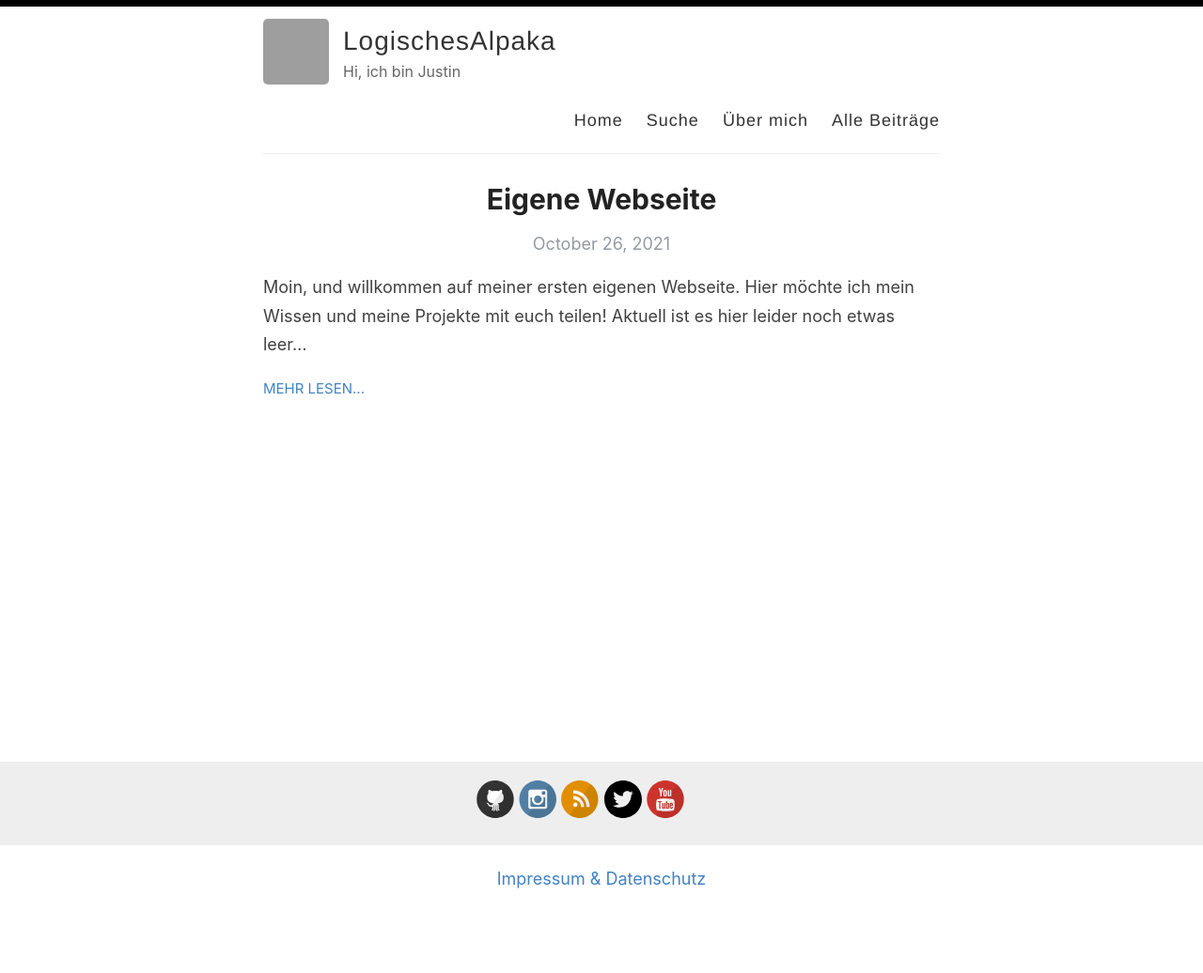
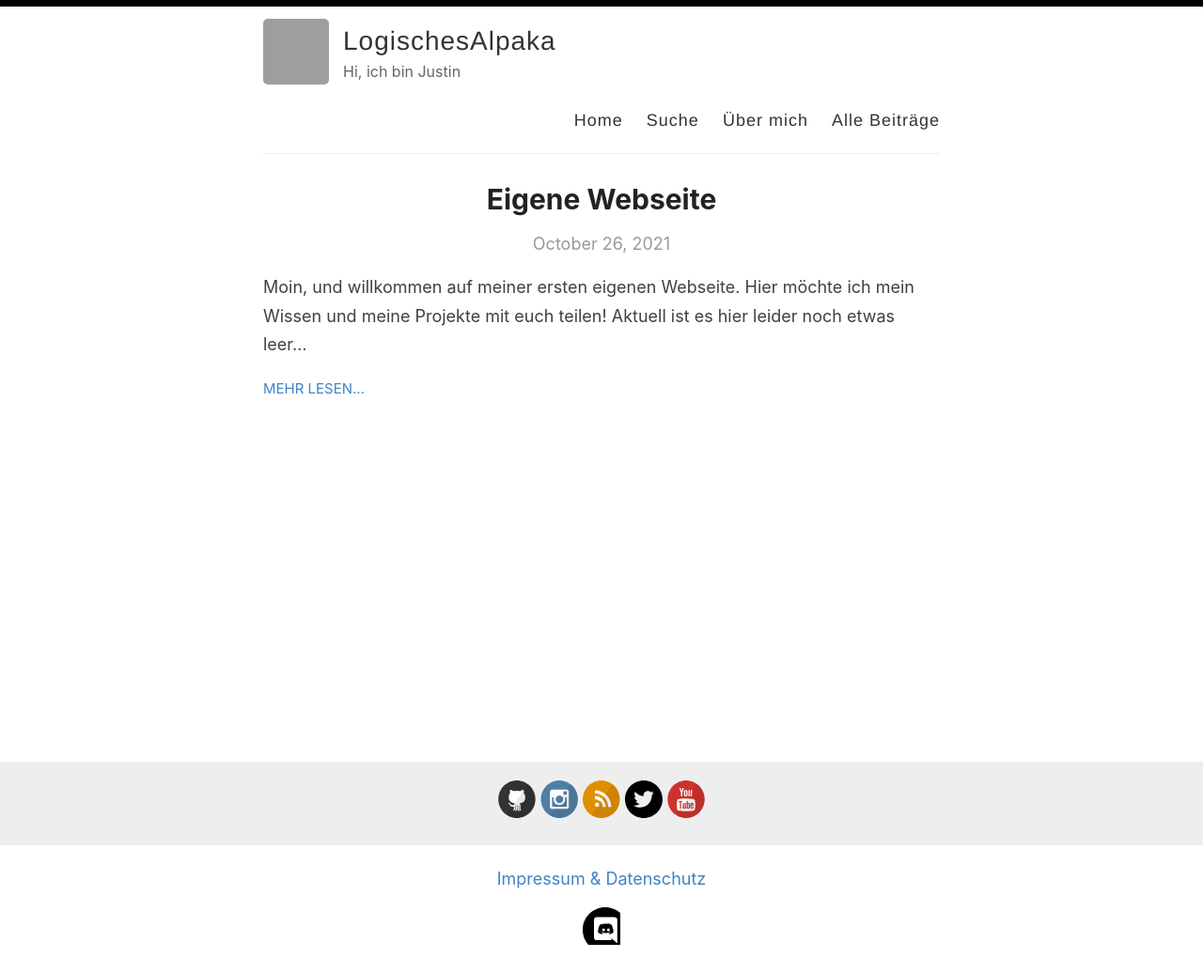
Before and after one commit to LogischesAlpaka/logischesalpaka.github.io, a Jekyll site: the page built from index.html, in a window 1280 px wide. Shown: the whole page at 94% size. Built offline with Jekyll 4.4.1, drawn with Linux system fonts in a browser that asks for light colours; the list of posts is cut into pages by our own code; before the commit the page ends 971 px from its top, so only the background shows below that; grey boxes are pictures that could not be loaded.

Commit message:
Icon Update

```diff
--- a/_includes/svg-icons.html
+++ b/_includes/svg-icons.html
@@ -12,4 +12,3 @@
 {% if site.footer-links.youtube %}<a href="https://youtube.com/{{ site.footer-links.youtube }}"><i class="svg-icon youtube"></i></a>{% endif %}
 {% if site.footer-links.googleplus %}<a href="https://plus.google.com/{{ site.footer-links.googleplus }}"><i class="svg-icon googleplus"></i></a>{% endif %}
 {% if site.footer-links.playconsole %}<a href="https://play.google.com/store/apps/dev?id={{ site.footer-links.playconsole }}"><i class="svg-icon playconsole"></i></a>{% endif %}
-<a href="https://discord.com/invite/BcQ8qncuEH"><i class=svg-icon discord></i></a>
--- a/_layouts/default.html
+++ b/_layouts/default.html
@@ -50,6 +50,7 @@
           </footer>
           <footer class="footer">
             <a href="{{ site.baseurl }}/impressumdsgvo">Impressum & Datenschutz</a>
+            </p><a href="https://discord.com/invite/BcQ8qncuEH"></a> <img src="https://logischesalpaka.github.com/images/discord.svg" alt="">
           </footer>
         </div>
       </div>
```
